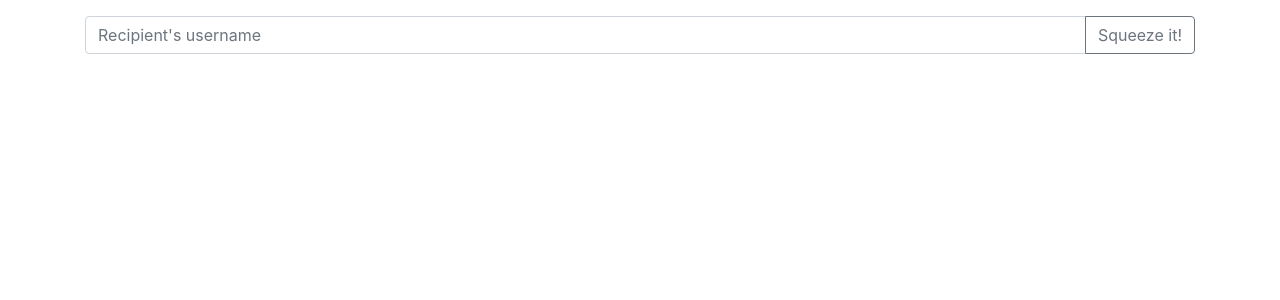
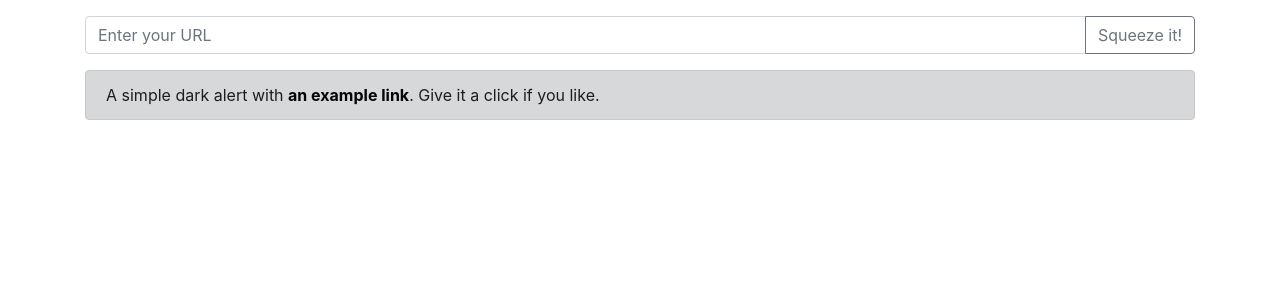
Before and after one commit to aidanduff/url-shortener-frontend, a React (Create React App) app: page / in a window 1280 px wide. Shown: the top 300 px of the page. Built offline with nearby package versions, Linux system fonts and the light colour scheme.

Commit message:
Added output component

```diff
--- a/src/App.js
+++ b/src/App.js
@@ -1,11 +1,13 @@
 import React from 'react';
 import Input from "./components/input";
+import Output from "./components/output";
 import './App.css';
 
 function App() {
   return (
     <main role="main" className="container">
        <Input />
+       <Output />
       </main>
   );
 }
--- a/src/components/input.jsx
+++ b/src/components/input.jsx
@@ -11,12 +11,14 @@ class  Input extends Component {
         console.log(this.state.input);
     }
     render() {
-        return ( <div className="input-group mb-3 mt-3">
-        <input type="text" className="form-control" placeholder="Recipient's username" aria-label="Enter your URL" aria-describedby="button-addon2" onChange={this.handleChange}/>
+        return (
+        <div className="input-group mb-3 mt-3">
+        <input type="text" className="form-control" placeholder="Enter your URL" aria-label="Enter your URL" aria-describedby="button-addon2" onChange={this.handleChange}/>
         <div className="input-group-append">
           <button className="btn btn-outline-secondary" type="button" id="button-addon2" onClick={this.handleClick}>Squeeze it!</button>
         </div>
-      </div> );
+      </div>
+      );
     }
 }
 
--- /dev/null
+++ b/src/components/output.jsx
@@ -0,0 +1,17 @@
+import React, { Component } from 'react'
+
+class Output extends Component {
+    state = {  }
+
+    render() {
+        return (
+
+      <div className="alert alert-dark" role="alert">
+      A simple dark alert with <a href="www.google.com" class="alert-link">an example link</a>. Give it a click if you like.
+    </div>
+
+      );
+    }
+}
+
+export default Output ;
```
